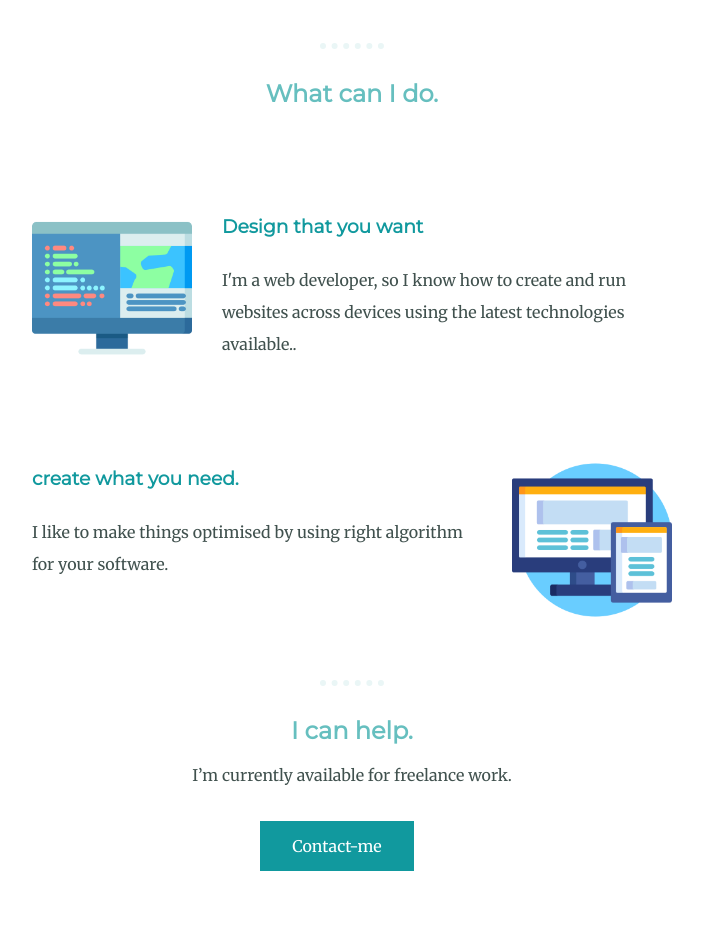
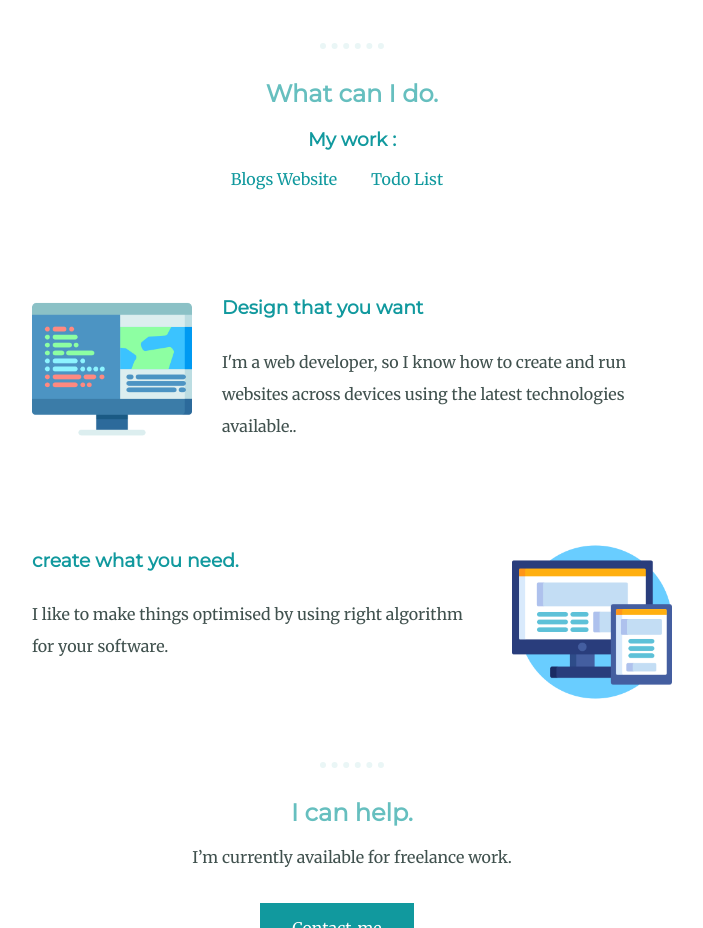
Before and after one commit to thekapilkhandelwal/resume-2020, a plain HTML site: page index.html in a window 1280 px wide. Shown: the part 1142-2070 px from the top of the page, without its empty margins (288-991 px from the left). Drawn offline with Linux system fonts and the light colour scheme.

Commit message:
Update index.html

```diff
--- a/index.html
+++ b/index.html
@@ -24,6 +24,11 @@
       <hr>
       <div class="skills">
         <h2>What can I do.</h2>
+
+        <h3>My work :</h3>
+        <a href="http://blogs.kapilkhandelwal.live/">Blogs Website</a>
+        <a href="http://todolist.kapilkhandelwal.live/"> Todo List </a>
+
         <div class="skill-row">
           <img class="skill-pic-1" src="images/data.png" alt="code-img">
           <h3>Design that you want</h3>
```
